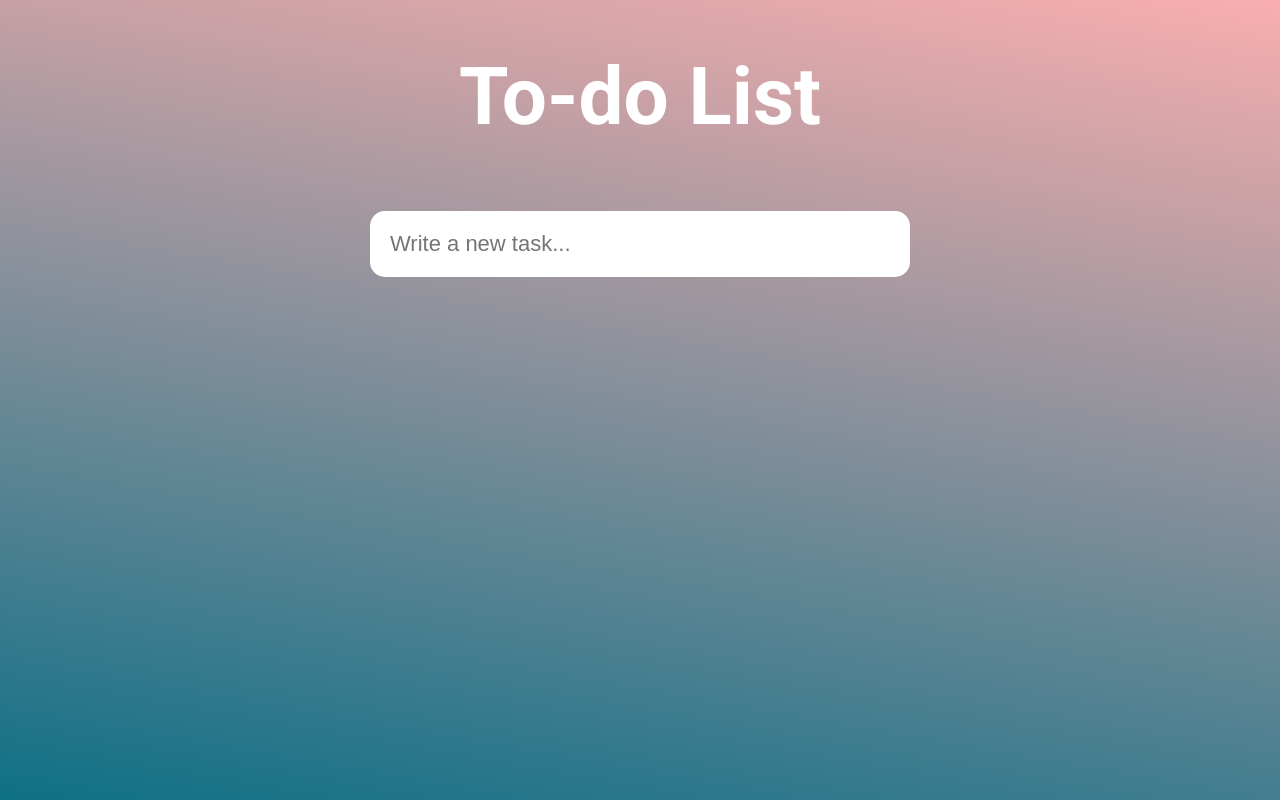
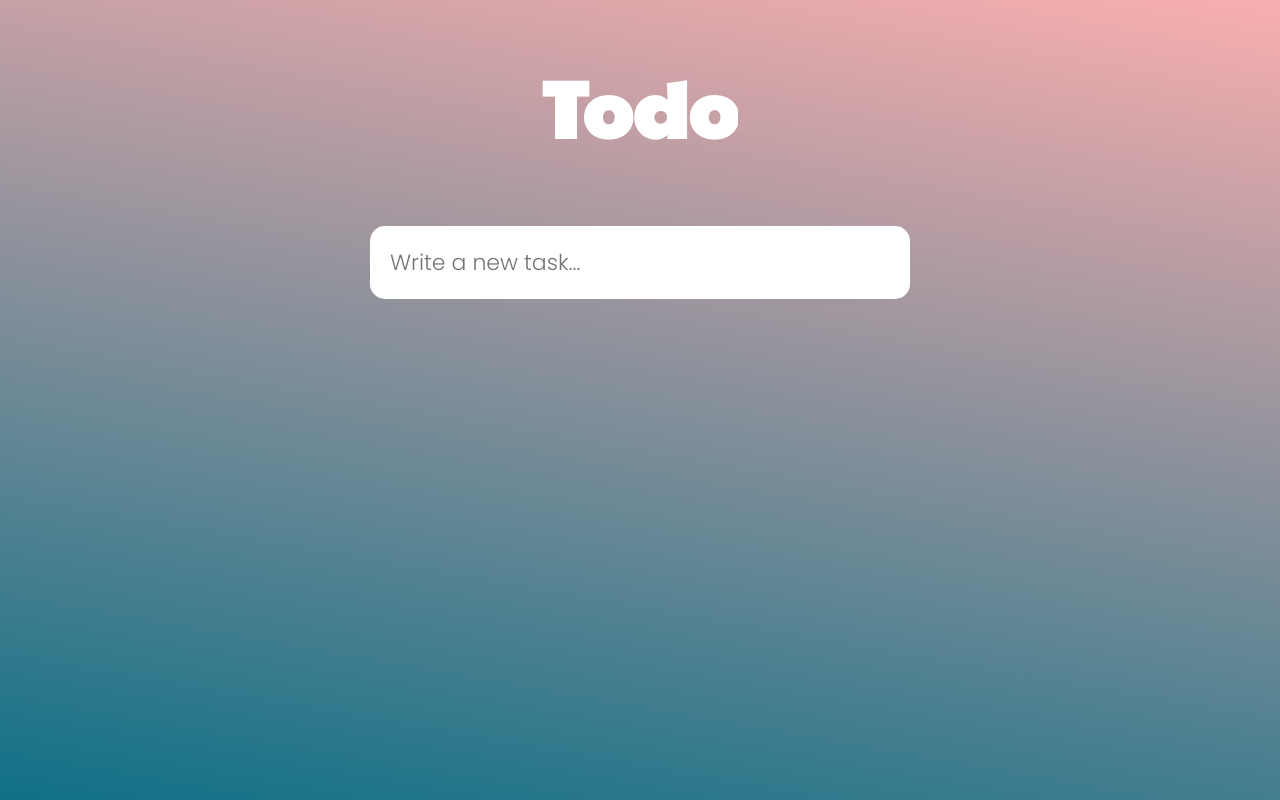
Before and after one commit to kuurdiii/todoapp, a website built with webpack: page src/template.html in a window 1280 px wide. Built offline with nearby package versions, Linux system fonts and the light colour scheme.

Commit message:
changed fonts

```diff
--- a/src/scss/_base.scss
+++ b/src/scss/_base.scss
@@ -1,4 +1,5 @@
-@import url('https://fonts.googleapis.com/css2?family=Roboto:wght@300;400;700&display=swap');
+@import url('https://fonts.googleapis.com/css2?family=Poppins:wght@300;400;500&display=swap');
+@import url('https://fonts.googleapis.com/css2?family=Paytone+One&display=swap');
 @import url('https://css.gg/css?=|check');
 @import url('https://css.gg/trash.css');
 @import url('https://css.gg/math-plus.css');
@@ -17,7 +18,6 @@ $color-blue: #6bbedf;
 }
 
 
-
 body {
   font-family: roboto;
   min-height: 100vh;
@@ -27,6 +27,7 @@ body {
 
 header {
     font-size: 2.5rem;
+    font-family: 'Paytone One', sans-serif;
 }
 
 h1 {
--- a/src/scss/_form.scss
+++ b/src/scss/_form.scss
@@ -1,6 +1,8 @@
 
 form input {
       padding: 20px;
+      font-family: 'Poppins', sans-serif;
+      font-weight: 400;
       font-size: 22px;
       max-width: 500px;
       width: 100%;
@@ -13,9 +15,17 @@ form input {
       transition: all .2s ease;
 }
 
+form input::placeholder {
+    font-family: 'Poppins', sans-serif;
+    font-weight: 300;
+
+}
+
+
 form button {
         padding: 20px;
         font-size: 22px;
+        font-family: 'Poppins', sans-serif;
         border: none;
         outline: none;
         border-top-right-radius: 15px;
--- a/src/scss/_tasks.scss
+++ b/src/scss/_tasks.scss
@@ -16,6 +16,8 @@
     margin: 1rem;
     padding: 10px;
     font-size: 20px;
+    font-family: 'Poppins', sans-serif;
+    font-weight: 400;
     color: rgba(0, 0, 0, 0.575);
     display: flex;
     justify-content: space-between;
--- a/src/template.html
+++ b/src/template.html
@@ -12,7 +12,7 @@
     <!-- header -->
 
     <header>
-       <h1>To-do List</h1>
+       <h1>Todo</h1>
     </header>
 
 
```
